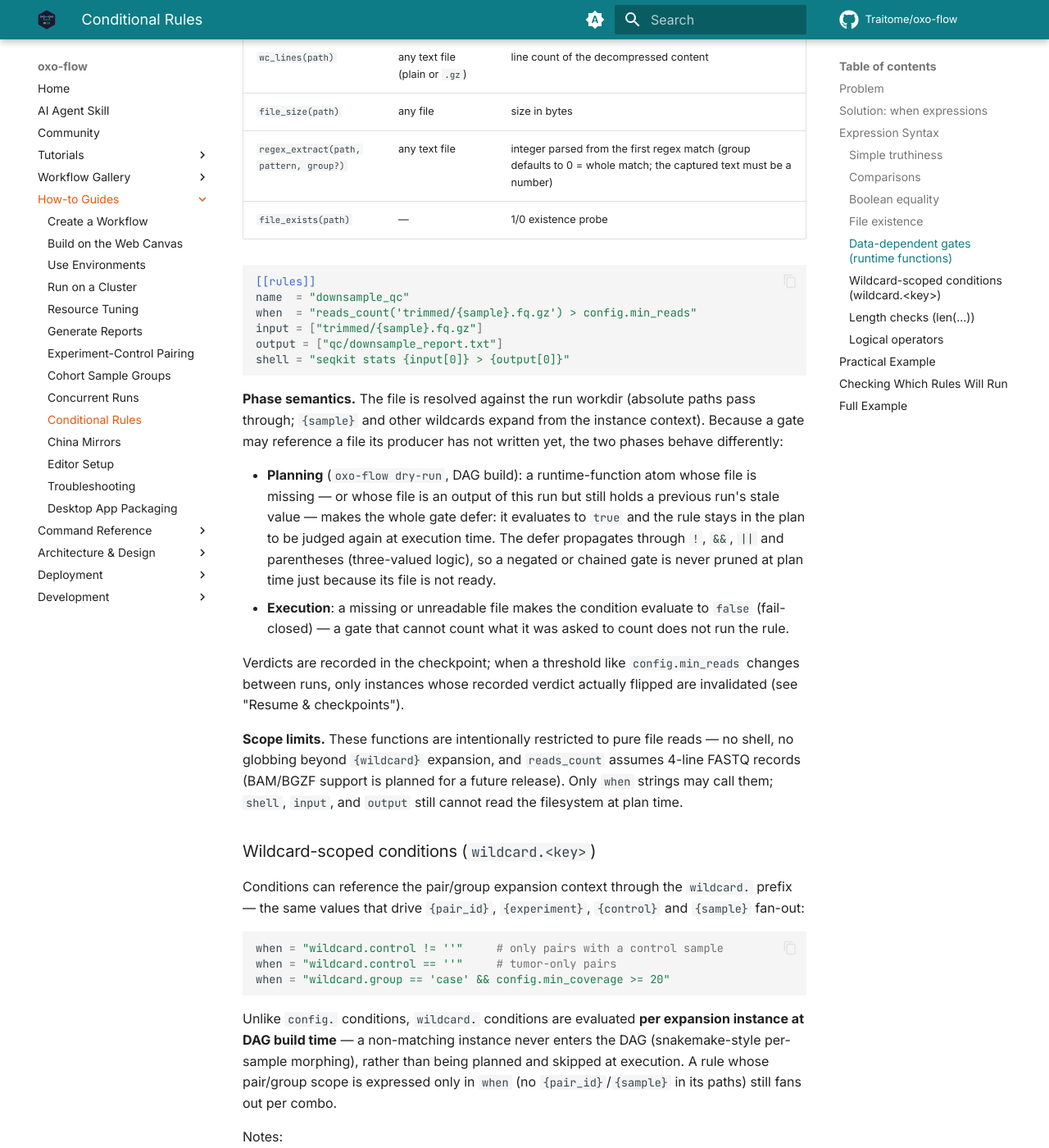
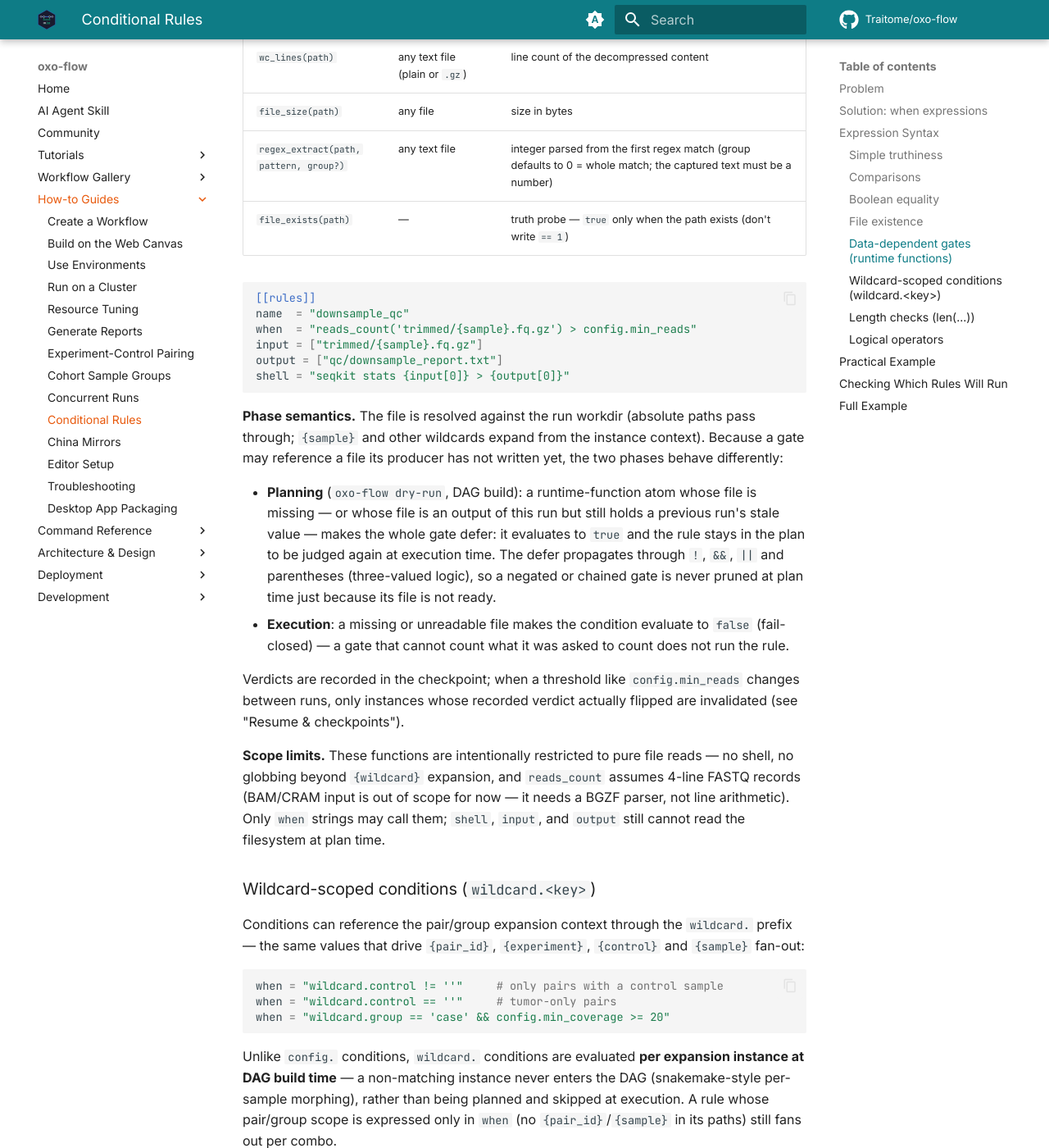
Before and after one commit to Traitome/oxo-flow, an MkDocs documentation site: the page built from docs/guide/src/how-to/conditional-rules.md, in a window 1280 px wide and 1400 px high, scrolled down 1697 px. Shown: the whole window at 82% size. Built offline with MkDocs 1.6.1 and Material for MkDocs 9.7.7, drawn with Linux system fonts in a browser that asks for light colours; comment, search, counter and statistics services are not loaded; the version menu is left out.

Commit message:
docs: align runtime-when + report-section claims with v0.20.1 behavior
Live doc-verification campaign findings (bioinfo-wsx, v0.20.1):

- conditional-rules.md: file_exists is a bool truth probe, not a 1/0
  probe (the executor returns ConditionVerdict, and comparing a bool
  verdict against a number never matches) — reworded the table row so
  users don't write file_exists(...) == 1. BAM/BGZF 'planned for a
  future release' softened to match the source comment: BAM/CRAM is
  out of scope for now (needs a BGZF parser, not line arithmetic).
- workflow-format.md: same BAM wording fix in the runtime-functions
  Formats bullet.
- generate-reports.md: clarify that --list-sections prints 15 sections
  and Resource Accounting is not among them — it is appended by the
  --acct import after the standard build and is intentionally never
  filtered by [report].sections (output.rs:689 comment).

Co-Authored-By: Claude <noreply@anthropic.com>

````diff
--- a/docs/guide/src/how-to/conditional-rules.md
+++ b/docs/guide/src/how-to/conditional-rules.md
@@ -67,7 +67,7 @@ available in `when` strings:
 | `wc_lines(path)` | any text file (plain or `.gz`) | line count of the decompressed content |
 | `file_size(path)` | any file | size in bytes |
 | `regex_extract(path, pattern, group?)` | any text file | integer parsed from the first regex match (group defaults to 0 = whole match; the captured text must be a number) |
-| `file_exists(path)` | — | 1/0 existence probe |
+| `file_exists(path)` | — | truth probe — `true` only when the path exists (don't write `== 1`) |
 
 ```toml
 [[rules]]
@@ -100,8 +100,9 @@ verdict actually flipped are invalidated (see "Resume & checkpoints").
 
 **Scope limits.** These functions are intentionally restricted to pure
 file reads — no shell, no globbing beyond `{wildcard}` expansion, and
-`reads_count` assumes 4-line FASTQ records (BAM/BGZF support is planned
-for a future release). Only `when` strings may call them; `shell`, `input`,
+`reads_count` assumes 4-line FASTQ records (BAM/CRAM input is out of
+scope for now — it needs a BGZF parser, not line arithmetic). Only
+`when` strings may call them; `shell`, `input`,
 and `output` still cannot read the filesystem at plan time.
 
 ### Wildcard-scoped conditions (`wildcard.<key>`)
````
Also changed, not shown: docs/guide/src/how-to/generate-reports.md (+4 -1 lines), docs/guide/src/reference/workflow-format.md (+2 -2 lines).
